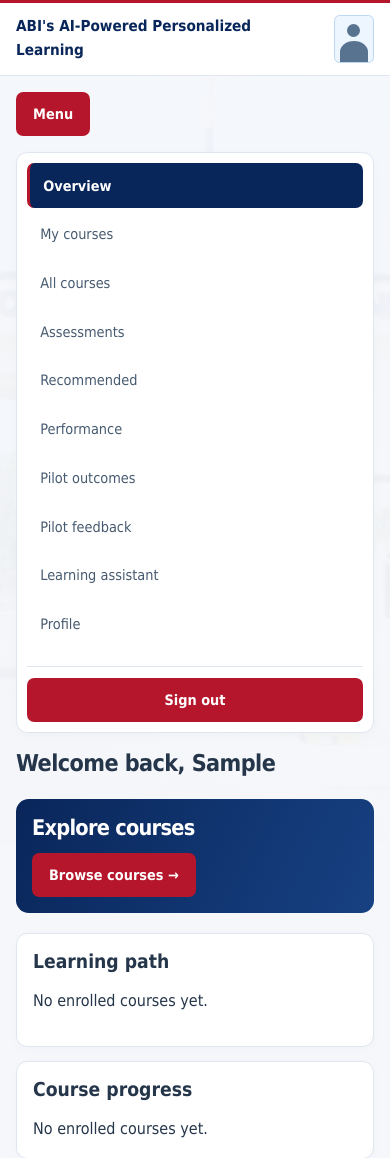
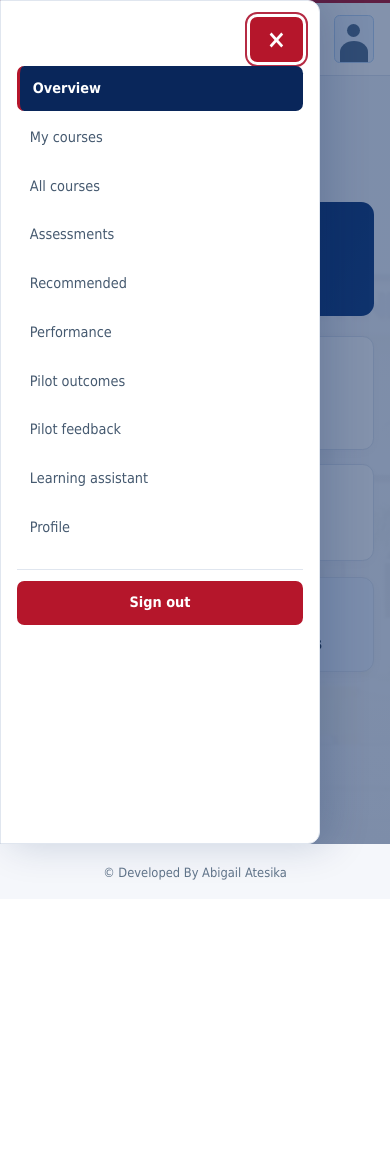
Before and after one commit to genesistech580/abi-personalized-learning, a Django app: page / in a window 390 px wide, after a click on "Menu". Shown: the top 1158 px of the page. After the commit the page ends 880 px from the top, so only its background shows below. Run offline with Django 5.2, Linux system fonts and the light colour scheme; the visitor is signed in with stand-in values (Sample User, id 1); data comes from the database, SQL or seed files in the repository; data that the repository does not hold is empty.

Commit message:
Add mobile popup navigation with close and backdrop controls

```diff
--- a/dashboard/static/dashboard/theme.css
+++ b/dashboard/static/dashboard/theme.css
@@ -93,3 +93,33 @@ header { border-top: 3px solid #b5162b; }
 .overview-feature .button:hover, .overview-next .button:hover { background: #901122; color: white; }
 .overview-metrics strong, .admin-stats strong { color: #09265a; }
 .overview-metrics li:nth-child(3), .admin-stats .panel:nth-child(3) { background: #fff0f2; }
+.menu-close { display: none; }
+.menu-backdrop[hidden] { display: none; }
+@media (max-width: 680px) {
+    body.menu-is-open { overflow: hidden; }
+    .menu-backdrop {
+        position: fixed;
+        inset: 0;
+        z-index: 100;
+        background: #09265a80;
+    }
+    .dashboard-menu-ready .dashboard-sidebar.menu-open {
+        display: flex;
+        position: fixed;
+        inset: 0 auto 0 0;
+        z-index: 101;
+        width: min(85vw, 20rem);
+        height: 100dvh;
+        overflow-y: auto;
+        border-radius: 0 .75rem .75rem 0;
+        padding: 1rem;
+        box-shadow: 10px 0 40px #09265a30;
+    }
+    .dashboard-sidebar .menu-close {
+        display: inline-flex;
+        align-self: flex-end;
+        min-width: 44px;
+        font-size: 1.6rem;
+        line-height: 1;
+    }
+}
--- a/templates/base.html
+++ b/templates/base.html
@@ -7,7 +7,7 @@
     <title>{% block title %}ABI's AI-Powered Personalized Learning{% endblock %}</title>
     <link rel="stylesheet" href="{% static 'dashboard/main.css' %}?v=topbar-portrait">
     {% block styles %}{% endblock %}
-    <link rel="stylesheet" href="{% static 'dashboard/theme.css' %}?v=uew-2">
+    <link rel="stylesheet" href="{% static 'dashboard/theme.css' %}?v=popup-menu">
 </head>
 <body>
     <header>
--- a/templates/dashboard/menu_script.html
+++ b/templates/dashboard/menu_script.html
@@ -1,22 +1,50 @@
 <script>
 document.addEventListener('DOMContentLoaded', () => {
-        const button = document.querySelector('.dashboard-menu-toggle');
+    const trigger = document.querySelector('.dashboard-menu-toggle');
     const sidebar = document.getElementById('dashboard-navigation');
-        if (!button || !sidebar) return;
+    if (!trigger || !sidebar) return;
+    const mobile = window.matchMedia('(max-width: 680px)');
+    const close = document.createElement('button');
+    close.type = 'button';
+    close.className = 'menu-close';
+    close.textContent = '×';
+    close.setAttribute('aria-label', 'Close menu');
+    sidebar.prepend(close);
+    const backdrop = document.createElement('div');
+    backdrop.className = 'menu-backdrop';
+    backdrop.hidden = true;
+    document.body.append(backdrop);
 
-        const setOpen = (open) => {
-            button.setAttribute('aria-expanded', String(open));
+    const setOpen = (open, restoreFocus = true) => {
+        trigger.setAttribute('aria-expanded', String(open));
         sidebar.classList.toggle('menu-open', open);
+        backdrop.hidden = !open;
+        document.body.classList.toggle('menu-is-open', open);
+        if (open) close.focus();
+        else if (restoreFocus) trigger.focus();
     };
-        button.addEventListener('click', () => {
-            setOpen(button.getAttribute('aria-expanded') === 'false');
-        });
+    trigger.addEventListener('click', () => setOpen(trigger.getAttribute('aria-expanded') !== 'true'));
+    close.addEventListener('click', () => setOpen(false));
+    backdrop.addEventListener('click', () => setOpen(false));
     document.addEventListener('keydown', (event) => {
-            if (event.key === 'Escape' && button.getAttribute('aria-expanded') === 'true') {
-                setOpen(false);
-                button.focus();
+        if (trigger.getAttribute('aria-expanded') !== 'true') return;
+        if (event.key === 'Escape') setOpen(false);
+        if (event.key === 'Tab') {
+            const controls = [...sidebar.querySelectorAll('a[href], button, input')].filter(
+                element => element.getClientRects().length > 0 && element.type !== 'hidden'
+            );
+            const first = controls[0];
+            const last = controls[controls.length - 1];
+            if (event.shiftKey && document.activeElement === first) {
+                event.preventDefault();
+                last.focus();
+            } else if (!event.shiftKey && document.activeElement === last) {
+                event.preventDefault();
+                first.focus();
+            }
         }
     });
+    mobile.addEventListener('change', () => setOpen(false, false));
     document.documentElement.classList.add('dashboard-menu-ready');
 });
 </script>
```
Lines whose indentation alone changed are shown as unchanged.
